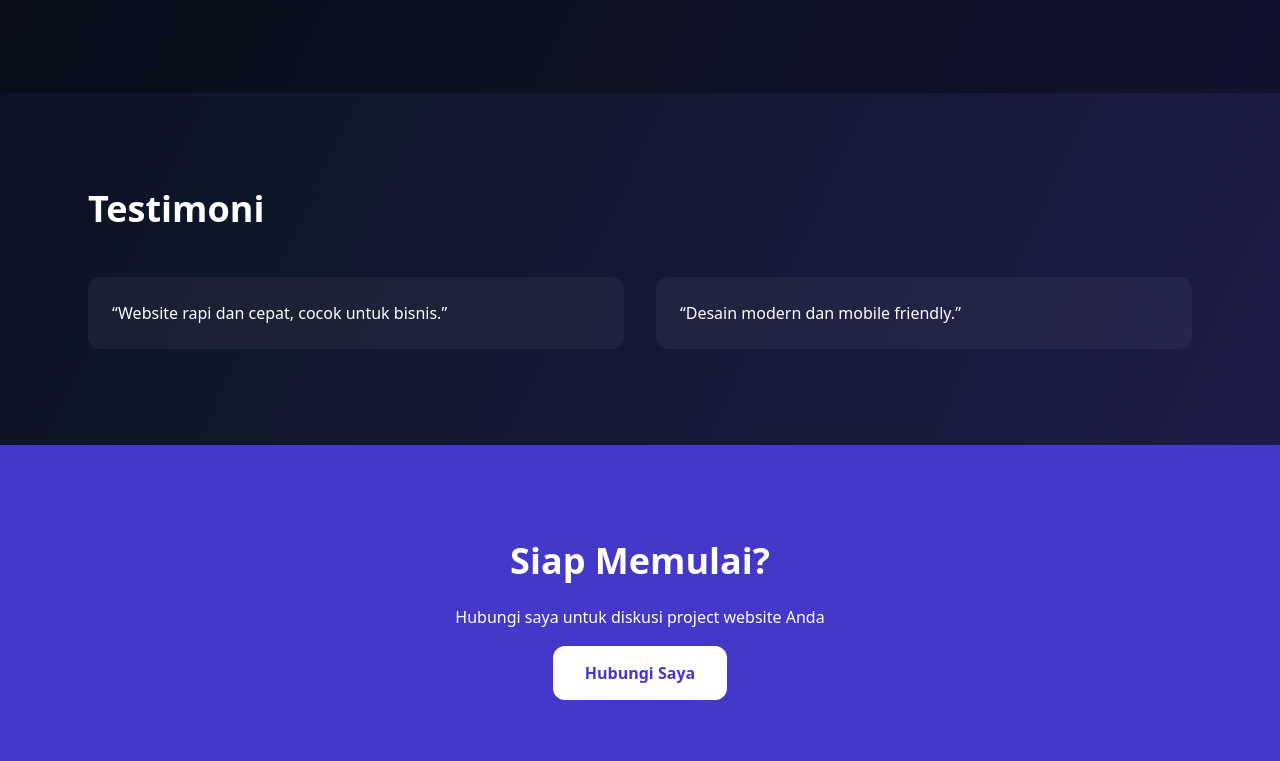
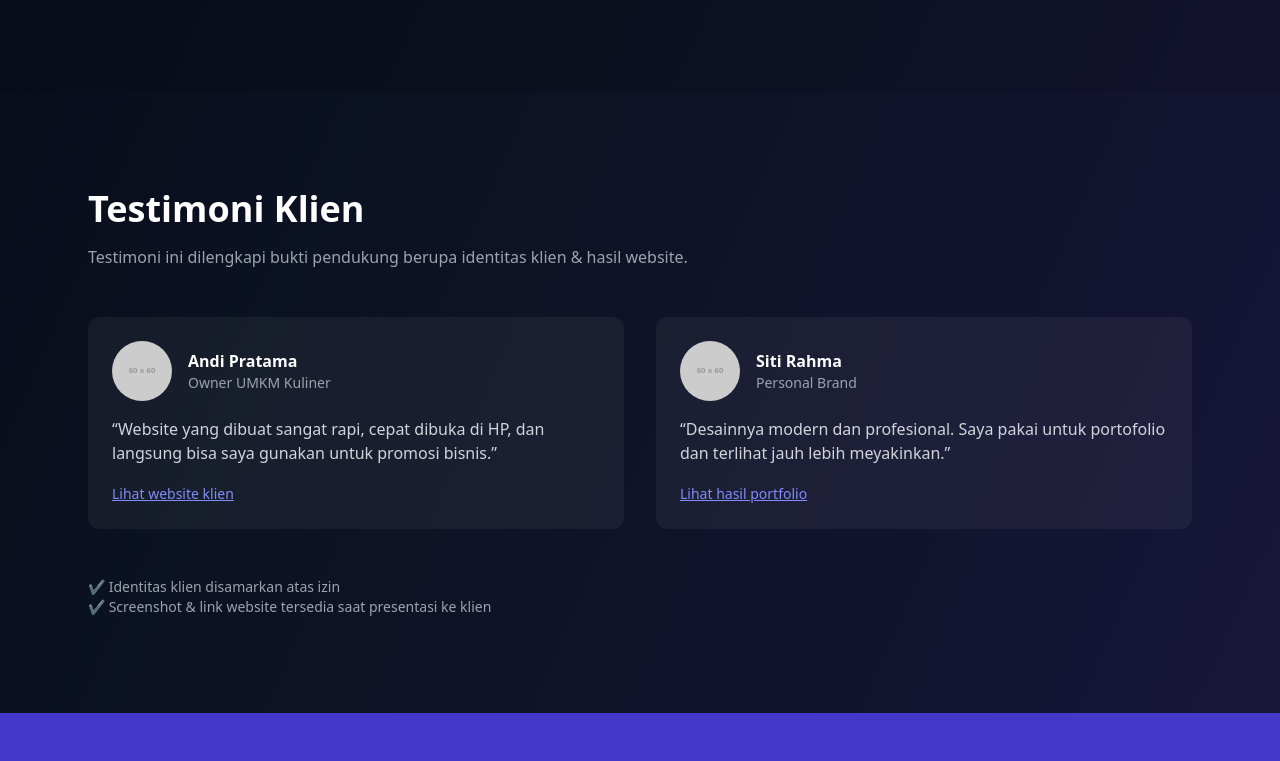
Before and after one commit to ZidzN/Portofolio, a plain HTML site: page index.html in a window 1280 px wide. Shown: the part 1839-2600 px from the top of the page. Drawn offline with nearby package versions, Linux system fonts and the light colour scheme; placeholder pictures from the web are drawn by us.

Commit message:
Revise testimonial section with client details
Updated the testimonial section with new content and styling.

```diff
--- a/index.html
+++ b/index.html
@@ -136,12 +136,43 @@
 </section>
 
 <!-- TESTIMONIAL -->
-<section class="py-24">
+<section class="py-24 bg-black/20">
   <div class="max-w-6xl mx-auto px-6">
-    <h2 class="text-4xl font-bold mb-12">Testimoni</h2>
+    <h2 class="text-4xl font-bold mb-4">Testimoni Klien</h2>
+    <p class="text-gray-400 mb-12">Testimoni ini dilengkapi bukti pendukung berupa identitas klien & hasil website.</p>
+
     <div class="grid md:grid-cols-2 gap-8">
-      <div class="bg-white/5 p-6 rounded-xl animate-fadeUp">“Website rapi dan cepat, cocok untuk bisnis.”</div>
-      <div class="bg-white/5 p-6 rounded-xl animate-fadeUp delay-1">“Desain modern dan mobile friendly.”</div>
+      <!-- Testimoni 1 -->
+      <div class="bg-white/5 p-6 rounded-xl animate-fadeUp">
+        <div class="flex items-center gap-4 mb-4">
+          <img src="https://placehold.co/60x60" class="rounded-full" alt="Client UMKM" />
+          <div>
+            <p class="font-semibold">Andi Pratama</p>
+            <p class="text-sm text-gray-400">Owner UMKM Kuliner</p>
+          </div>
+        </div>
+        <p class="text-gray-300 mb-4">“Website yang dibuat sangat rapi, cepat dibuka di HP, dan langsung bisa saya gunakan untuk promosi bisnis.”</p>
+        <a href="#" class="text-indigo-400 text-sm underline">Lihat website klien</a>
+      </div>
+
+      <!-- Testimoni 2 -->
+      <div class="bg-white/5 p-6 rounded-xl animate-fadeUp delay-1">
+        <div class="flex items-center gap-4 mb-4">
+          <img src="https://placehold.co/60x60" class="rounded-full" alt="Client Personal Branding" />
+          <div>
+            <p class="font-semibold">Siti Rahma</p>
+            <p class="text-sm text-gray-400">Personal Brand</p>
+          </div>
+        </div>
+        <p class="text-gray-300 mb-4">“Desainnya modern dan profesional. Saya pakai untuk portofolio dan terlihat jauh lebih meyakinkan.”</p>
+        <a href="#" class="text-indigo-400 text-sm underline">Lihat hasil portfolio</a>
+      </div>
+    </div>
+
+    <!-- Bukti tambahan -->
+    <div class="mt-12 text-sm text-gray-400">
+      <p>✔ Identitas klien disamarkan atas izin</p>
+      <p>✔ Screenshot & link website tersedia saat presentasi ke klien</p>
     </div>
   </div>
 </section>
```
